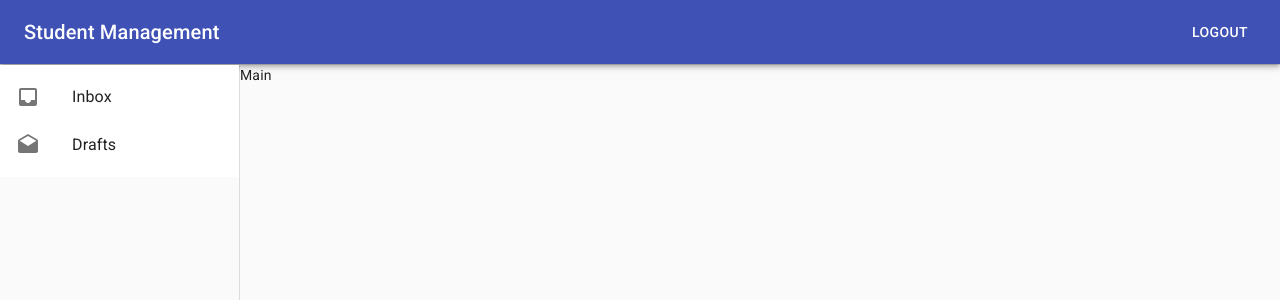
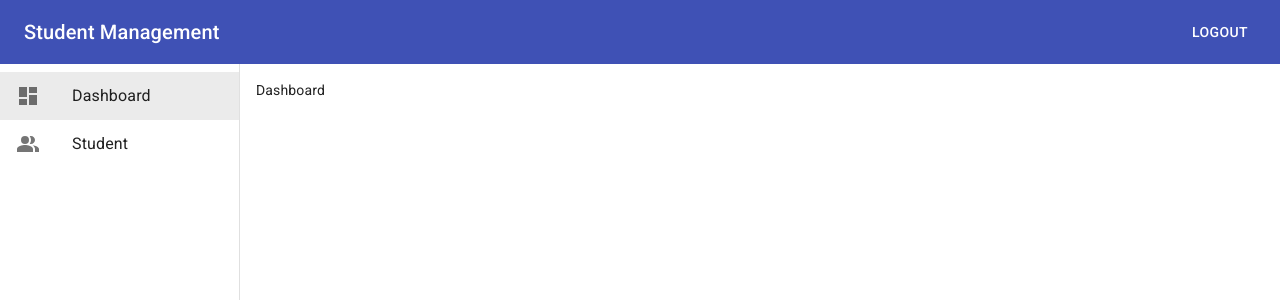
Before and after one commit to hienphamhdwebsoft/hdtraining, a React (Create React App) app: page /admin/dashboard in a window 1280 px wide. Shown: the top 300 px of the page. Built offline with nearby package versions, Linux system fonts and the light colour scheme; sample sign-in values are in the browser's storage.

Commit message:
'createBasicLayout'

```diff
--- a/src/App.tsx
+++ b/src/App.tsx
@@ -20,7 +20,7 @@ function App() {
       <Route>
         <NotFound />
       </Route>;
-    </Switch>
+    </Switch >
   );
 }
 
--- a/src/components/Common/Header.tsx
+++ b/src/components/Common/Header.tsx
@@ -29,7 +29,6 @@ export function Header() {
         <div className={classes.root}>
             <AppBar position="static">
                 <Toolbar>
-
                     <Typography variant="h6" className={classes.title}>
                         Student Management
                     </Typography>
--- a/src/components/Common/Sidebar.tsx
+++ b/src/components/Common/Sidebar.tsx
@@ -3,9 +3,12 @@ import ListItem from '@material-ui/core/ListItem';
 import ListItemIcon from '@material-ui/core/ListItemIcon';
 import ListItemText from '@material-ui/core/ListItemText';
 import { makeStyles } from '@material-ui/core/styles';
-import DraftsIcon from '@material-ui/icons/Drafts';
-import InboxIcon from '@material-ui/icons/Inbox';
+import DashboardIcon from '@material-ui/icons/Dashboard';
+import PeopleAltIcon from '@material-ui/icons/PeopleAlt';
+
 import React from 'react';
+import { NavLink } from 'react-router-dom';
+
 
 const useStyles = makeStyles((theme) => ({
     root: {
@@ -13,6 +16,17 @@ const useStyles = makeStyles((theme) => ({
         maxWidth: 360,
         backgroundColor: theme.palette.background.paper,
     },
+
+    navLink: {
+        color: 'inherit',
+        textDecoration: 'none',
+
+        '&.active > div': {
+            backgroundColor: theme.palette.action.selected,
+            // backgroundColor: "#3f51b5",
+            // color: '#fff'
+        },
+    }
 }));
 
 
@@ -23,18 +37,23 @@ export function Sidebar() {
     return (
         <div className={classes.root}>
             <List component="nav" aria-label="main mailbox folders">
+                <NavLink to='/admin/dashboard' className={classes.navLink}>
                     <ListItem button>
                         <ListItemIcon>
-                        <InboxIcon />
+                            <DashboardIcon />
                         </ListItemIcon>
-                    <ListItemText primary="Inbox" />
+                        <ListItemText primary="Dashboard" />
                     </ListItem>
+                </NavLink>
+
+                <NavLink to='/admin/student' className={classes.navLink}>
                     <ListItem button>
                         <ListItemIcon>
-                        <DraftsIcon />
+                            <PeopleAltIcon />
                         </ListItemIcon>
-                    <ListItemText primary="Drafts" />
+                        <ListItemText primary="Student" />
                     </ListItem>
+                </NavLink>
             </List>
         </div>
     );
--- a/src/components/Layout/Admin.tsx
+++ b/src/components/Layout/Admin.tsx
@@ -1,5 +1,8 @@
 import { Box, makeStyles } from '@material-ui/core';
 import * as React from 'react';
+import { Switch, Route } from 'react-router-dom';
+import Dashboard from '../../features/dashboard/Dashboard';
+import Student from '../../features/student/Student';
 import { Header, Sidebar } from '../Common';
 
 const useStyles = makeStyles(theme => ({
@@ -14,17 +17,19 @@ const useStyles = makeStyles(theme => ({
 
     header: {
         gridArea: 'header',
-        borderBottom: `1px solid ${theme.palette.divider}`,
-
     },
 
     sidebar: {
         gridArea: 'sidebar',
         borderRight: `1px solid ${theme.palette.divider}`,
+        backgroundColor: theme.palette.background.paper,
+
     },
 
     main: {
         gridArea: 'main',
+        backgroundColor: theme.palette.background.paper,
+        padding: theme.spacing(2, 2), // 8px 8px
     },
 
 }))
@@ -40,7 +45,16 @@ export function AdminLayout() {
             <Box className={classes.sidebar}>
                 <Sidebar />
             </Box>
-            <Box className={classes.main}>Main</Box>
+            <Box className={classes.main}>
+                <Switch>
+                    <Route path='/admin/dashboard'>
+                        <Dashboard />
+                    </Route>
+                    <Route path='/admin/student'>
+                        <Student />
+                    </Route>
+                </Switch>
+            </Box>
         </Box>
     );
 }
--- /dev/null
+++ b/src/features/dashboard/Dashboard.tsx
@@ -0,0 +1,9 @@
+import * as React from 'react';
+
+export default function Dashboard() {
+    return (
+        <div>
+            Dashboard
+        </div>
+    );
+}
--- /dev/null
+++ b/src/features/student/Student.tsx
@@ -0,0 +1,9 @@
+import * as React from 'react';
+
+export default function Student() {
+    return (
+        <div>
+            Student
+        </div>
+    );
+}
```
Lines whose indentation alone changed are shown as unchanged.
